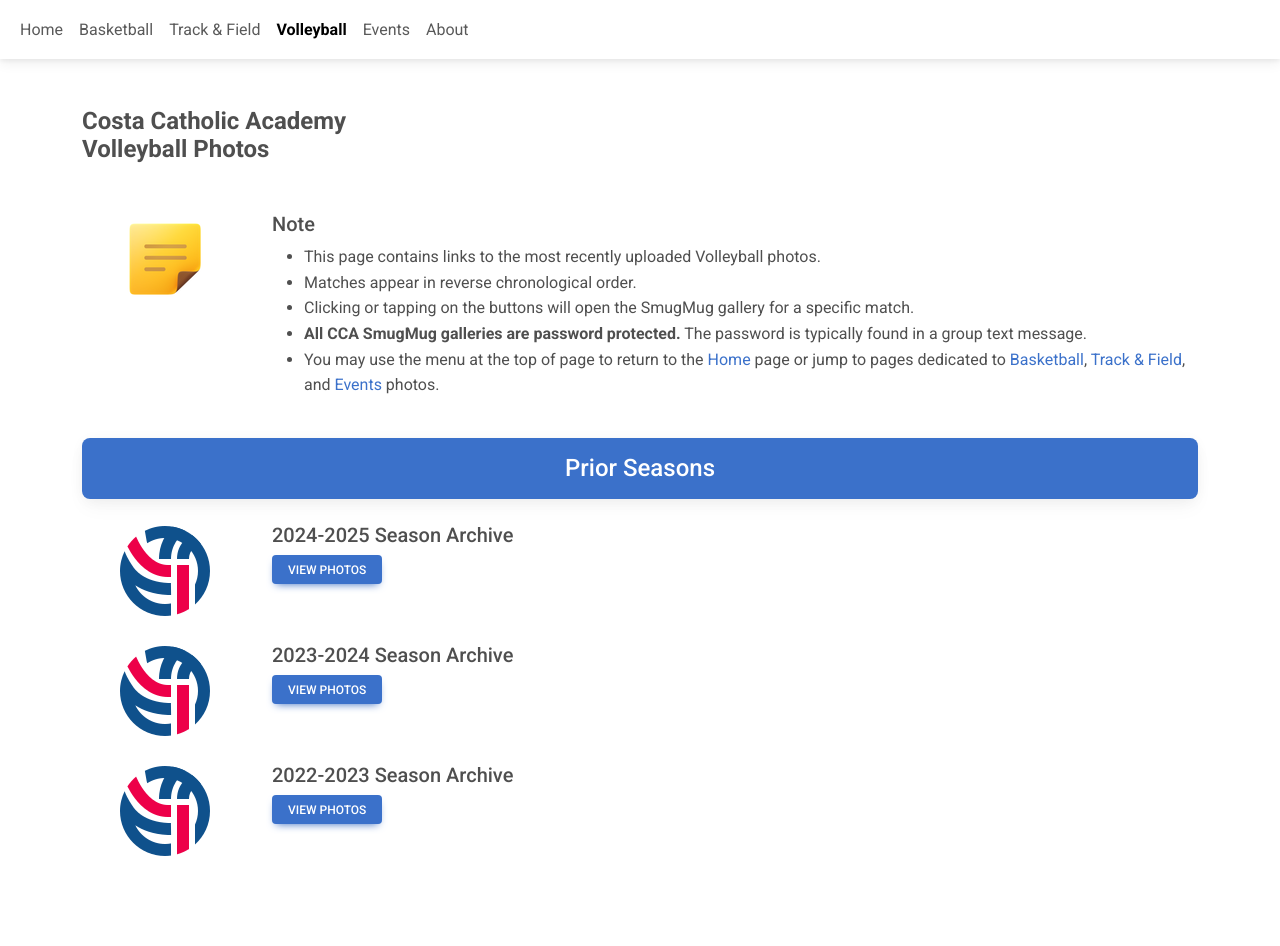
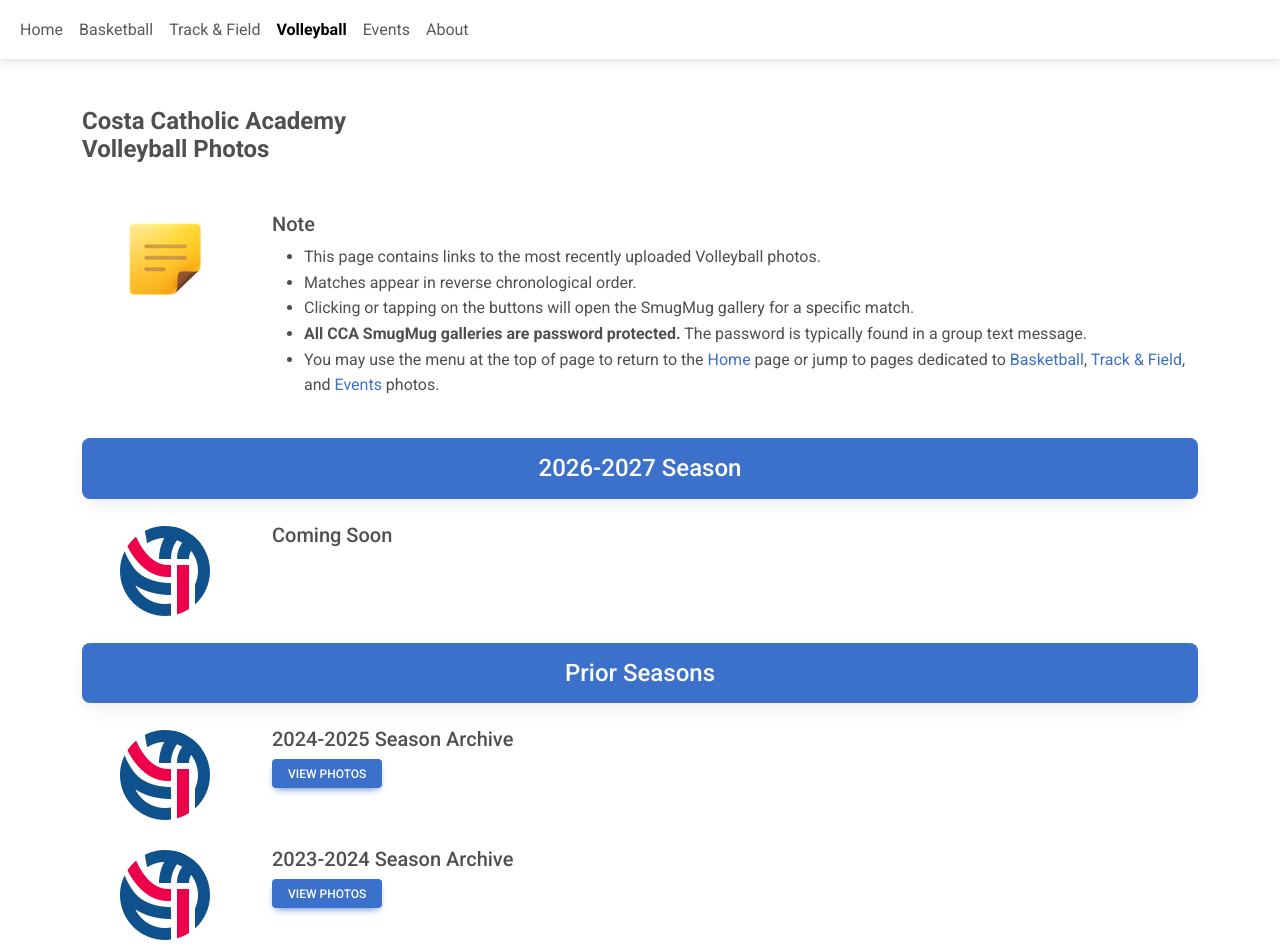
Before and after one commit to Paul7of8/polillo-cca, a plain HTML site: page index_cca_vb.html in a window 1280 px wide. Shown: the top 946 px of the page. Drawn offline with Linux system fonts and the light colour scheme.

Commit message:
Add 2026-2027 Coming Soon to Volleyball
Add the current-season header and a Coming Soon entry, and update the
CLAUDE.md notes to match.

Co-Authored-By: Claude Opus 5.5 <noreply@anthropic.com>

```diff
--- a/index_cca_vb.html
+++ b/index_cca_vb.html
@@ -84,6 +84,29 @@
             <div class="col-12">
                 <div class="card bg-primary text-white">
                     <div class="card-body py-3">
+                        <h4 class="card-title mb-0 text-center">2026-2027 Season</h4>
+                    </div>
+                </div>
+            </div>
+        </div>
+        <!-- Post Begin -->
+        <div class="row">
+          <div class="col-md-2 mb-4">
+            <div class="bg-image hover-overlay text-center" data-mdb-ripple-init data-mdb-ripple-color="light">
+              <img src="img/icons8-volleyball-96.png" class="img-fluid" alt="" />
+            </div>
+          </div>
+          <div class="col-md-10 mb-4">
+            <h5>Coming Soon</h5>
+          </div>
+        </div>
+        <!-- Post End -->
+
+        <!-- Year Header - Add this to separate each new season/school year. -->
+        <div class="row mb-4">
+            <div class="col-12">
+                <div class="card bg-primary text-white">
+                    <div class="card-body py-3">
                         <h4 class="card-title mb-0 text-center">Prior Seasons</h4>
                     </div>
                 </div>
```
Also changed, not shown: 1 other file.
